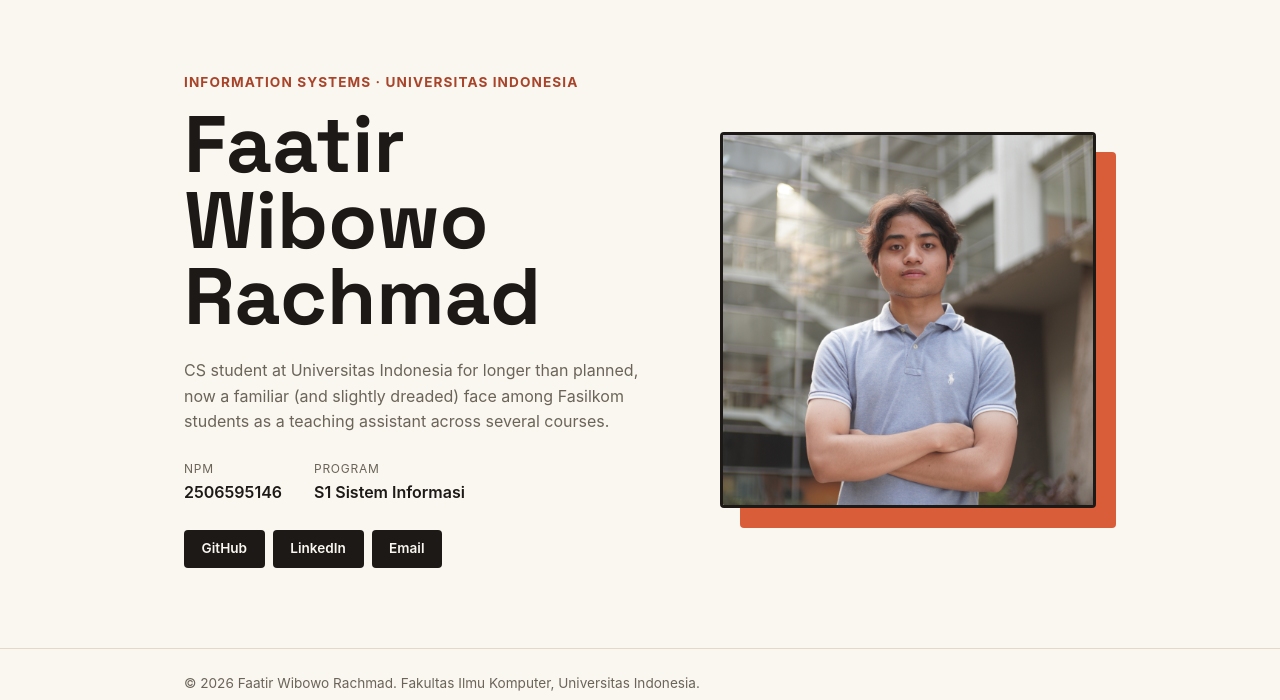
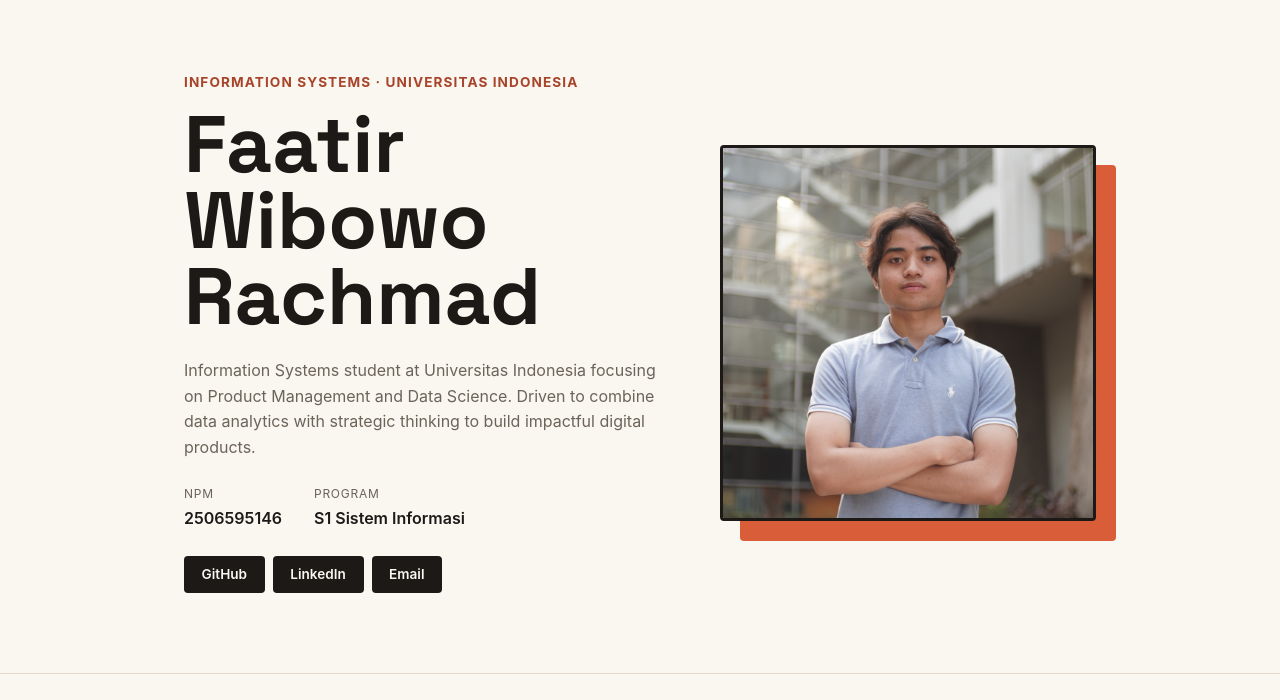
Before and after one commit to faatirrachmad/my-portofolio, a Django app: page / in a window 1280 px wide. Shown: the part 74-774 px from the top of the page. Run offline with Django 5.2, Linux system fonts and the light colour scheme.

Commit message:
Update Bio

```diff
--- a/templates/index.html
+++ b/templates/index.html
@@ -33,8 +33,9 @@
                     <img class="avatar" src="/static/img/fotoFaat.JPG" alt="Photo of Faatir">
                 </div>
                 <div class="hero-details">
-                    <p class="bio">CS student at Universitas Indonesia for longer than planned, now a familiar (and
-                        slightly dreaded) face among Fasilkom students as a teaching assistant across several courses.
+                    <p class="bio">Information Systems student at Universitas Indonesia focusing on Product Management
+                        and Data Science.
+                        Driven to combine data analytics with strategic thinking to build impactful digital products.
                     </p>
                     <dl class="meta-list">
                         <div class="meta-row">
```
